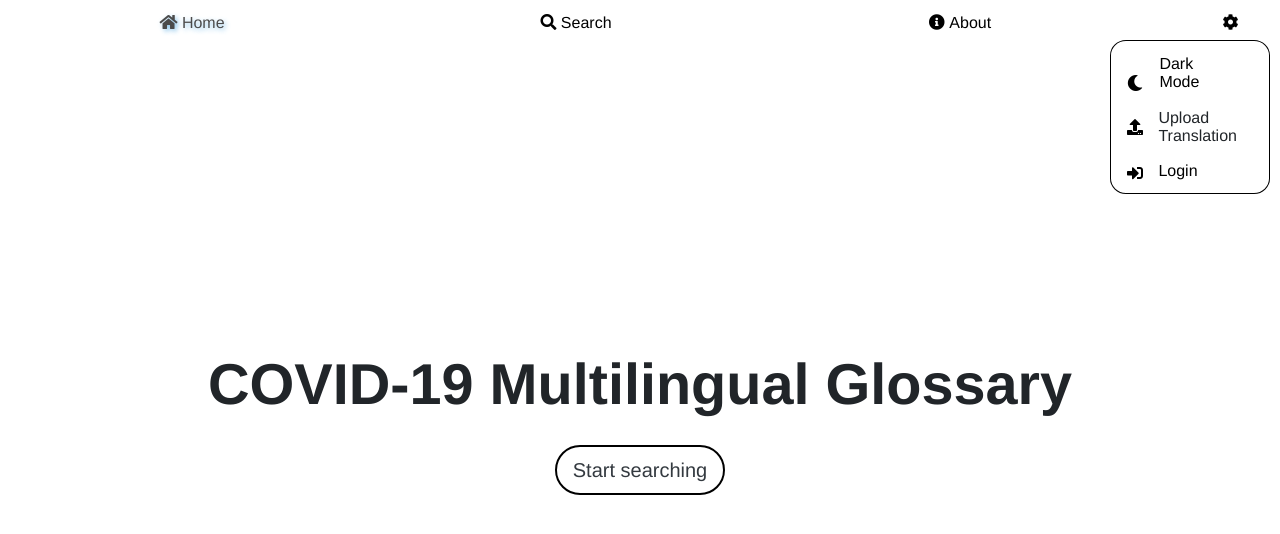
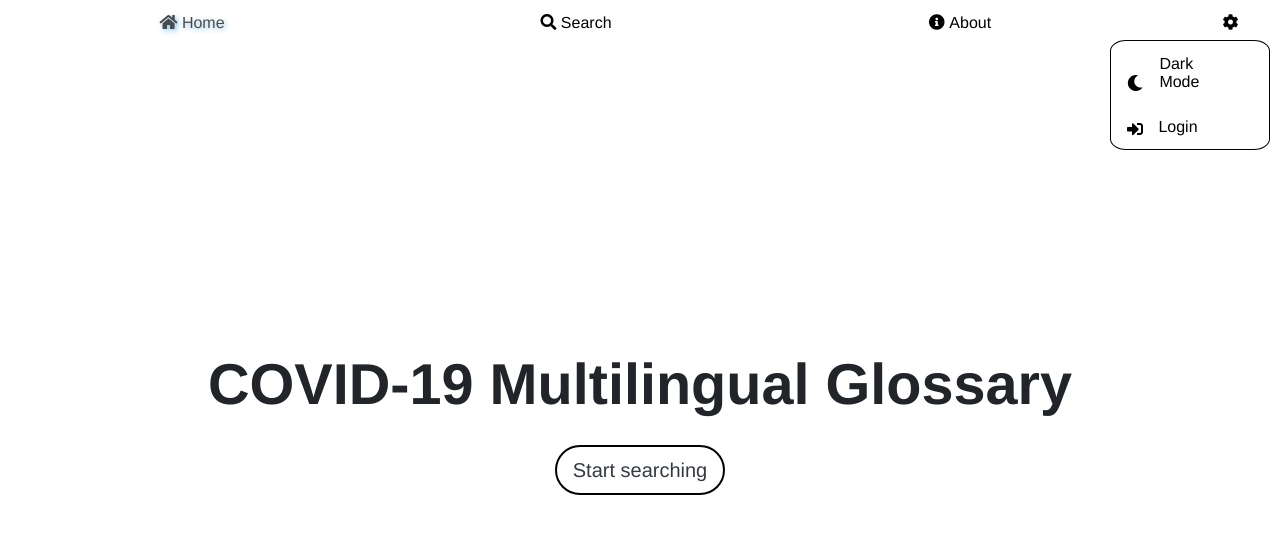
Before and after one commit to UoaWDCC/wdcc-cmlg-frontend, a React (Create React App) app: page / in a window 1280 px wide. Both pictures are taken after a click on the item 1230 px from the left and 22 px from the top of the page. Shown: the top 534 px of the page. Built offline with nearby package versions, Linux system fonts and the light colour scheme.

Commit message:
[CMLG-042] hide upload button when token is not received

```diff
--- a/src/components/HeaderBar.js
+++ b/src/components/HeaderBar.js
@@ -1,13 +1,15 @@
-import React, { useCallback, useEffect, useRef, useState } from "react";
+import React, { useCallback, useContext, useEffect, useRef, useState } from "react";
 import "../css/HeaderBar.css";
 
 import { NavLink } from "react-router-dom";
 import UploadPopUp from "./UploadPopUp";
+import AuthContext from "../context/AuthContext";
 
 function HeaderBar({darkMode, callbackParent}) {
     const [barOpen, setBarOpen] = useState(window.innerWidth > 600);
     const [settingOpen, setSettingOpen] = useState(false);
     const [popupOpen, setPopupOpen] = useState(false);
+    const {getToken} = useContext(AuthContext);
 
     const nodeSetting = useRef(null);
     const nodeHeaderBar = useRef(null);
@@ -98,10 +100,11 @@ function HeaderBar({darkMode, callbackParent}) {
                 <i className={` fas ${darkMode ? "dark-mode-icon fa-sun" : "fa-moon"} `} > </i>
                 <i > <span className={`${darkMode ? "dark-mode-span" : "light-mode-span"} `}> {darkMode ? "Light Mode" : "Dark Mode"}  </span>  </i>
             </li>
+            {getToken() &&
             <li id="uploadIcon" className="setting-item" onClick={updatePopUpOpen} >
                 <i className={` fa fa-upload ${darkMode ? "dark-mode-icon" : ""} `} />
                 <span> Upload Translation </span>
-            </li>
+            </li>}
             <li id="login">
                 <NavLink className="setting-item setting-nav-item" activeStyle={{ textShadow: "2px 2px 5px #5DADE2" }} to="/login">
                     <i className={` fas fa-sign-in-alt ${darkMode ? "dark-mode-icon" : ""} `}></i>
```
